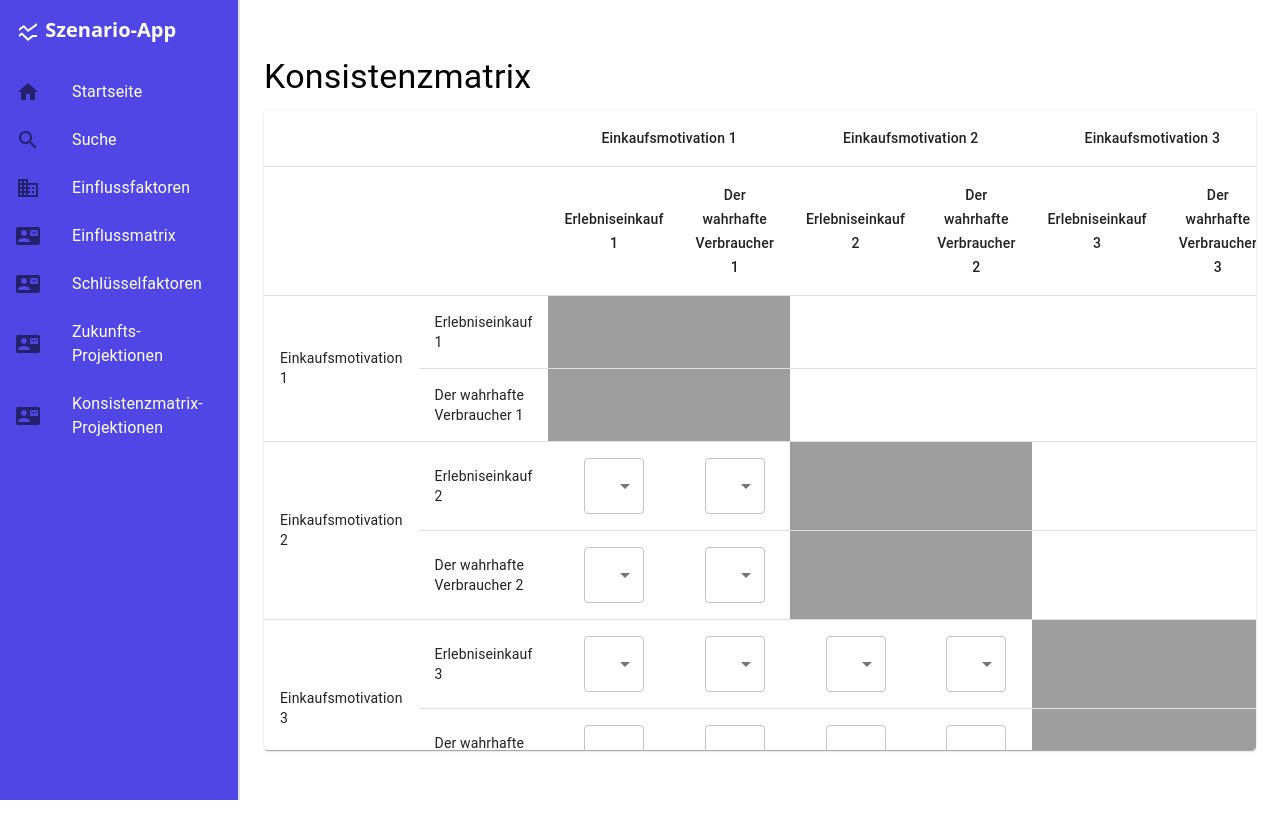
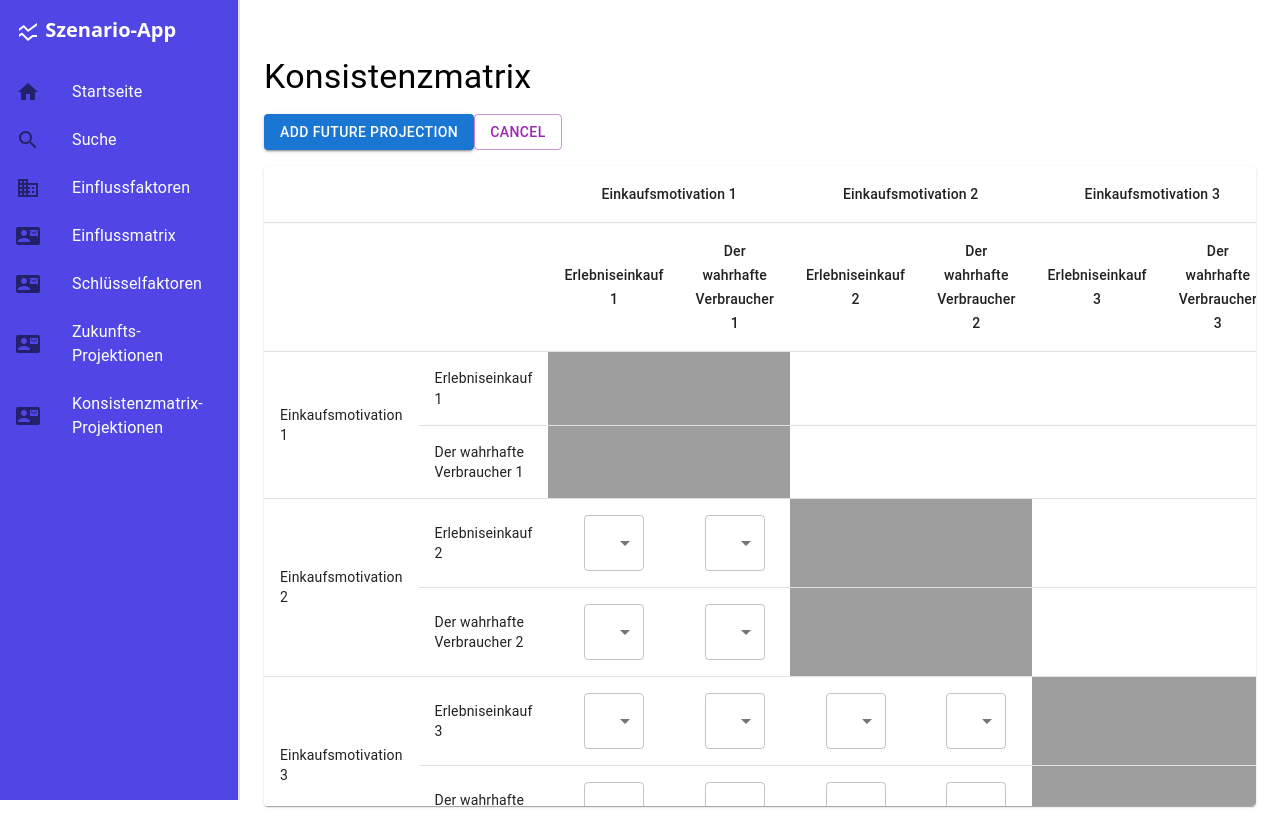
Before and after one commit to WWI2021G/scenario-manager, a Next.js app in the folder frontend/: page /consistency-analysis in a window 1280 px wide. Before the commit the page ends 800 px from the top, so only its background shows below. Built offline with nearby package versions, Linux system fonts and the light colour scheme.

Commit message:
fix: removed use client in fpForm

```diff
--- a/frontend/src/components/main/ConsistencyMatrix.tsx
+++ b/frontend/src/components/main/ConsistencyMatrix.tsx
@@ -10,7 +10,7 @@ import {
   Paper,
   Select,
   MenuItem,
-  Typography,
+  Typography, Button
 } from "@mui/material";
 import {
   KeyFactor,
@@ -183,6 +183,14 @@ const ConsistencyMatrix: React.FC = () => {
       <Typography variant="h4" component="h1" gutterBottom>
         Konsistenzmatrix
       </Typography>
+      <Box sx={{ display: "flex", justifyContent: "left",  my: 2}}>
+        <Button variant="contained" className='bg-primary hover:bg-primary-hover mr-4' type="submit">
+          Add Future Projection
+        </Button>
+        <Button variant="outlined" color="secondary" >
+          Cancel
+        </Button>
+      </Box>
       <TableContainer
         component={Paper}
         sx={{
--- a/frontend/src/components/main/FutureProjectionForm.tsx
+++ b/frontend/src/components/main/FutureProjectionForm.tsx
@@ -1,4 +1,3 @@
-"use client";
 import React, { useState } from 'react';
 import { TextField, Button, Box, MenuItem, Select, InputLabel, FormControl } from '@mui/material';
 import { SelectChangeEvent } from '@mui/material/Select';
```
